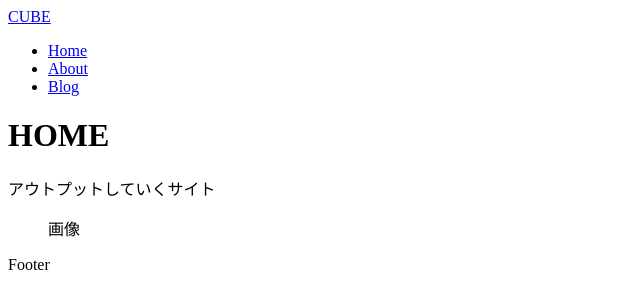
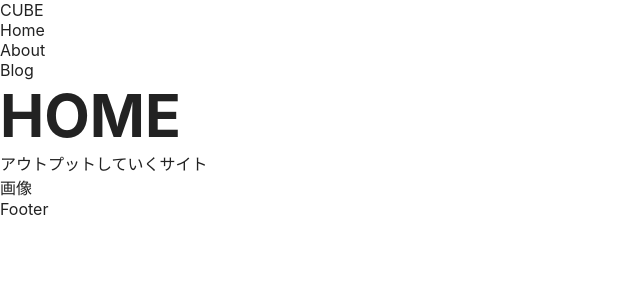
Before and after one commit to kento-yoshidu/Diary, a Next.js app: page / in a window 1280 px wide. Shown: the top 308 px of the page, without its empty margins (0-640 px from the left). Built offline with nearby package versions, Linux system fonts and the light colour scheme.

Commit message:
✨ create global.css

```diff
--- a/pages/_app.tsx
+++ b/pages/_app.tsx
@@ -1,5 +1,7 @@
 import Layout from '@/components/layout'
 import type { AppProps } from 'next/app'
+
+import "styles/global.css"
 
 export default function App({ Component, pageProps }: AppProps) {
   return (
--- /dev/null
+++ b/styles/global.css
@@ -0,0 +1,61 @@
+:root {
+  /* カラー */
+  --white: #ffffff;
+  --gray-10: #eeeeee;
+  --gray-25: #aaaaaa;
+  --gray-50: #707070;
+  --gray-75: #444444;
+  --black: #222222;
+  --accent: #0d87e0;
+
+  /* フォントサイズ */
+  --body: clamp(1rem, 0.95rem + 0.2vw, 1,125rem); /* 16px~18px */
+  --display: clamp(4.5rem, 1.83rem + 11.34vw, 10rem); /* 72px~160px */
+  --heading: clamp(2rem, 1.3rem + 3vw, 4rem); /* 32px~64px */
+  --heading2: calc(var(--body) * 1.5); /* 24px~27px */
+  --heading3: calc(var(--body) * 1.2); /* 19.2px~21.6px */
+  --small-heading2: clamp(0.875rem, 4vw - 1rem, 1.6875rem); /* 14px~27px */
+  --small-heading3: var(var(var(--small-heading2) * 0.86)); /* 12px~23px */
+
+  /* スペース */
+  --space-xs: clamp(1.25rem, 1rem + 0.98vw, 1.875rem); /* 20px~30px */
+  --space-sm: calc(var(--space-xs) * 1.5); /* 30px~45px */
+  --space-md: calc(var(--space-xs) * 2); /* 40px~60px */
+  --space-lg: calc(var(--space-xs) * 3); /* 60px~90px */
+  --space-xl: calc(var(--space-xs) * 4); /* 80px~120px */
+  --space-jump: clamp(1.25rem, 0.35rem + 3.8vw, 3.75rem); /* 20px~60px */
+}
+
+body {
+  color: var(--black);
+  font-family: -apple-system, BlinkMacSystemFont, 'Segoe UI', Helvetica, Arial, sans-serif;
+  font-size: var(--body);
+}
+
+h1 {
+  font-size: var(--heading);
+}
+
+h2 {
+  font-size: var(--heading2);
+}
+
+h3 {
+  font-size: var(--heading3);
+}
+
+/* リセット */
+body, h1, h2, h3, p, figure, ul {
+  margin: 0;
+  padding: 0;
+  list-style: none;
+}
+
+*, *::before, *::after {
+  box-sizing: border-box;
+}
+
+a {
+  color: inherit;
+  text-decoration: none;
+}
```
